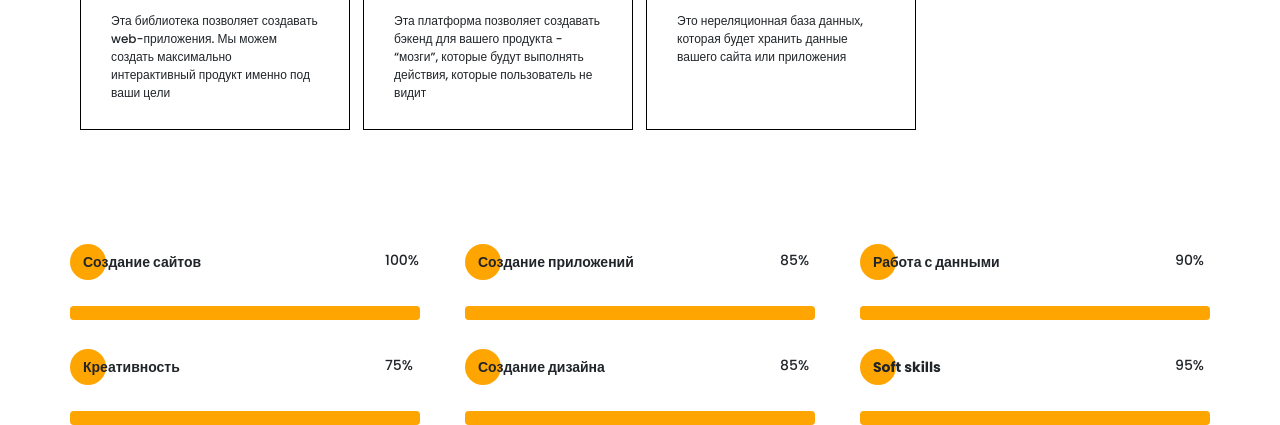
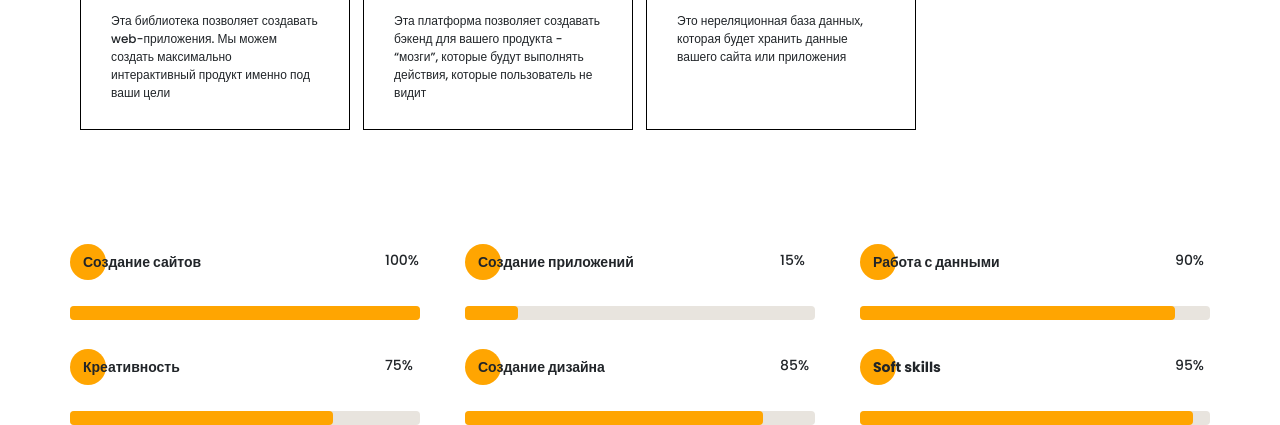
Before and after one commit to gruand13/portfolio, a website: page src/index.html in a window 1280 px wide. Shown: the part 3163-3588 px from the top of the page. Drawn offline with nearby package versions, Linux system fonts and the light colour scheme; files that its build step writes are made by us from their sources; files whose address does not match are found by name.

Commit message:
add block skills and small js function for skills-ratings bar

```diff
--- a/src/index.html
+++ b/src/index.html
@@ -353,7 +353,7 @@
                 </div>
                 <div class="skills__ratings-item">
                     <div class="title title_fz14 skills__ratings-title">Создание приложений</div>
-                    <div class="skills__ratings-counter">85%</div>
+                    <div class="skills__ratings-counter">15%</div>
                     <div class="skills__ratings-line">
                         <span></span>
                     </div>
--- a/src/js/script.js
+++ b/src/js/script.js
@@ -9,3 +9,10 @@ hamburger.addEventListener('click', ()=>{
 close.addEventListener('click', ()=>{
     menu.classList.remove('active');
 });
+
+const counter = document.querySelectorAll('.skills__ratings-counter'),
+        lines = document.querySelectorAll('.skills__ratings-line span');
+
+    counter.forEach((item, i) =>{
+        lines[i].style.width = item.innerHTML;
+    });
```
Also changed, not shown: dist/index.html, dist/js/script.js.
